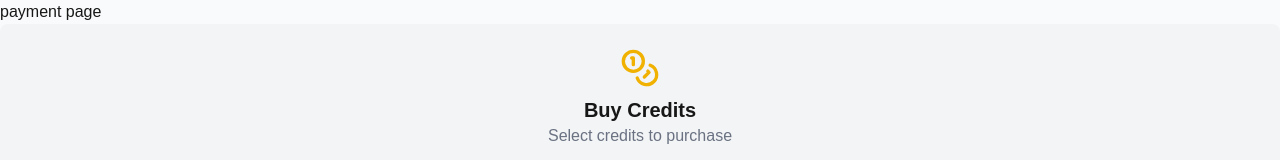
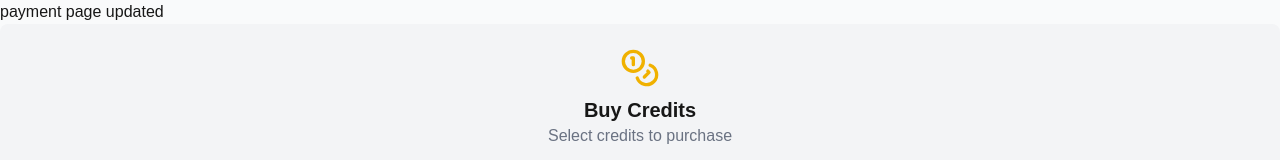
Before and after one commit to gautamkmahato/match-fox-v3, a Next.js app: page /payment in a window 1280 px wide. Shown: the top 160 px of the page. Built offline with nearby package versions, Linux system fonts and the light colour scheme.

Commit message:
updated the payment

```diff
--- a/app/payment/page.jsx
+++ b/app/payment/page.jsx
@@ -4,7 +4,7 @@ import BuyCredits from './_components/BuyCredits'
 export default function page() {
     return (
         <>
-            <div>payment page</div>
+            <div>payment page updated</div>
             <BuyCredits />
         </>
     )
```
